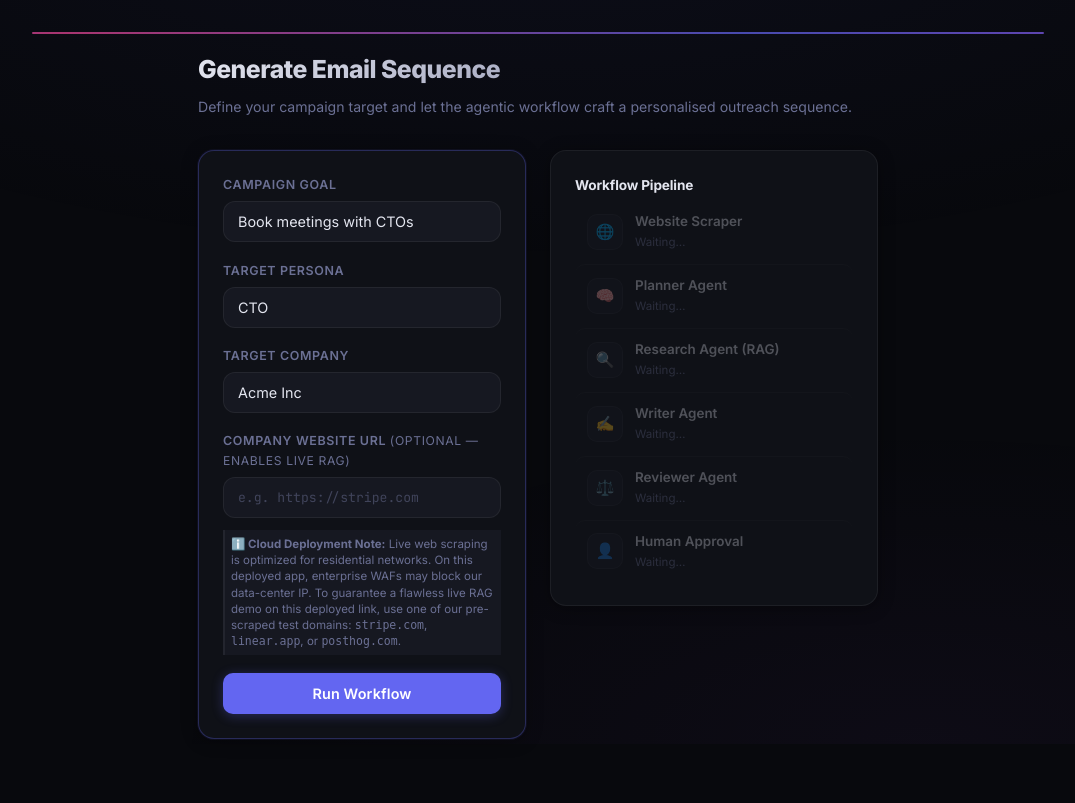
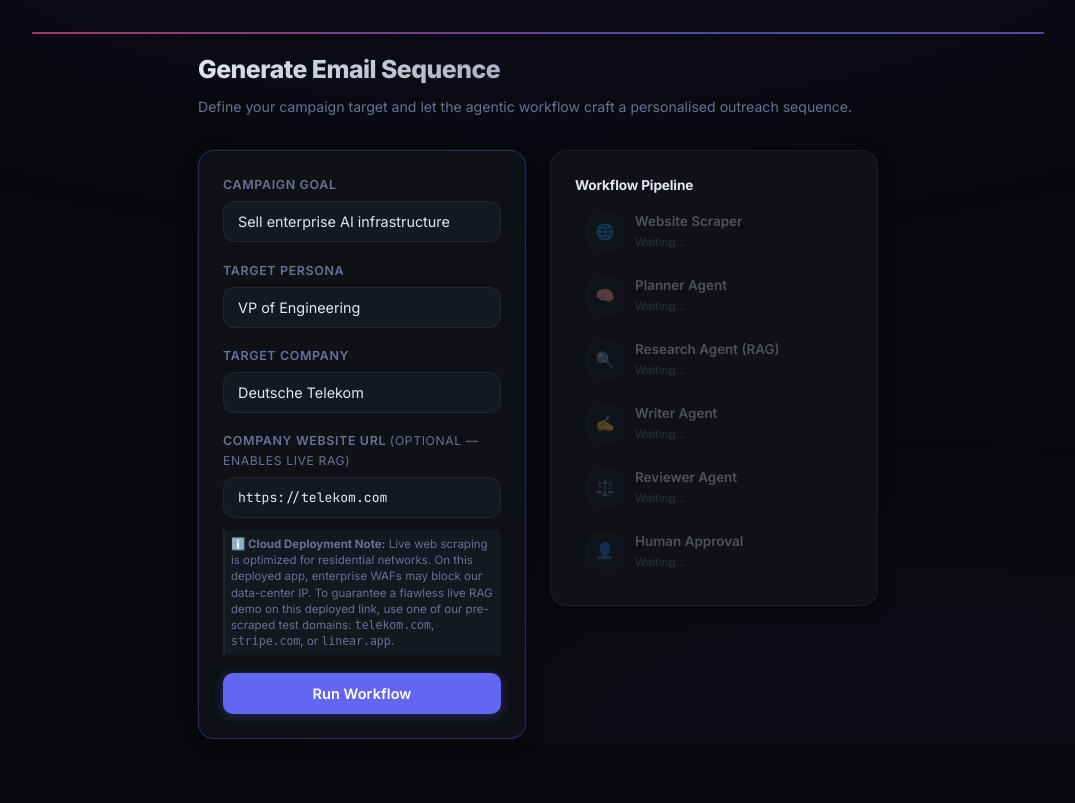
Before and after one commit to komalratre02/agentic-sequence-generator, a FastAPI app: page /generate in a window 1280 px wide. Shown: the part 56-859 px from the top of the page, without its empty margins (102-1177 px from the left). Run offline with FastAPI, Linux system fonts and the light colour scheme; parts of the project's set-up code (start-up, migrations or seed data) failed here and were passed over.

Commit message:
feat: add Deutsche Telekom to pre-seeded demo data and customize UI defaults to target enterprise recruiters

```diff
--- a/app/rag/pre_seeded_data.py
+++ b/app/rag/pre_seeded_data.py
@@ -5,6 +5,12 @@ high-quality, pre-scraped text for specific demo URLs.
 """
 
 PRE_SEEDED_DATA = {
+    "telekom.com": [
+        {"source": "https://www.telekom.com/en/company", "text": "Deutsche Telekom is one of the world's leading integrated telecommunications companies, with over 245 million mobile customers, 25 million fixed-network lines, and 21 million broadband lines. The company provides fixed-network, mobile communications, Internet, and IPTV products for consumers, as well as complex Information and Communication Technology (ICT) solutions for business and corporate customers globally."},
+        {"source": "https://www.t-systems.com/", "text": "T-Systems is the enterprise customer unit of Deutsche Telekom. With a footprint in over 20 countries, T-Systems operates IT systems for multinational corporations and public sector institutions. They focus heavily on secure cloud computing, digital supply chains, Internet of Things (IoT), and highly secure enterprise network infrastructures."},
+        {"source": "https://www.telekom.com/en/company/digital-transformation", "text": "Magenta AI and Digital Transformation are core pillars of Deutsche Telekom's strategy. By leveraging artificial intelligence, machine learning, and automation, the company is optimizing its network operations, improving customer service through intelligent chatbots, and building new AI-driven product offerings for its B2B clients."},
+        {"source": "https://www.telekom.com/en/corporate-responsibility", "text": "Sustainability is deeply embedded in Deutsche Telekom's operations. The company is committed to achieving climate neutrality for its in-house emissions by 2025, and completely across its entire value chain by 2040. They actively promote digital inclusion, ethical AI, and green energy solutions across their data centers and cell towers."}
+    ],
     "stripe.com": [
         {"source": "https://stripe.com/", "text": "Stripe is a financial infrastructure platform for the internet. Millions of companies—from the world's largest enterprises to the most ambitious startups—use Stripe to accept payments, grow their revenue, and accelerate new business opportunities. Headquartered in San Francisco and Dublin, the company aims to increase the GDP of the internet."},
         {"source": "https://stripe.com/payments", "text": "Stripe Payments is a fully integrated suite of payments products. We bring together everything that's required to build websites and apps that accept payments and send payouts globally. Stripe's products power payments for online and in-person retailers, subscriptions businesses, software platforms and marketplaces, and everything in between."},
--- a/app/templates/generate.html
+++ b/app/templates/generate.html
@@ -85,26 +85,26 @@
         <div style="display:flex;flex-direction:column;gap:1.15rem;">
           <div class="form-group">
             <label class="form-label" for="goal">Campaign Goal</label>
-            <input class="form-control" id="goal" name="goal" type="text" placeholder="e.g. Book meetings with CTOs"
-              required value="Book meetings with CTOs" />
+            <input class="form-control" id="goal" name="goal" type="text" placeholder="e.g. Sell enterprise AI infrastructure"
+              required value="Sell enterprise AI infrastructure" />
           </div>
           <div class="form-group">
             <label class="form-label" for="persona">Target Persona</label>
-            <input class="form-control" id="persona" name="persona" type="text" placeholder="e.g. CTO" required
-              value="CTO" />
+            <input class="form-control" id="persona" name="persona" type="text" placeholder="e.g. VP of Engineering" required
+              value="VP of Engineering" />
           </div>
           <div class="form-group">
             <label class="form-label" for="company">Target Company</label>
-            <input class="form-control" id="company" name="company" type="text" placeholder="e.g. Acme Inc" required
-              value="Acme Inc" />
+            <input class="form-control" id="company" name="company" type="text" placeholder="e.g. Deutsche Telekom" required
+              value="Deutsche Telekom" />
           </div>
           <div class="form-group">
             <label class="form-label" for="company_url">Company Website URL <span style="font-weight:400; color:var(--text-muted); font-size:0.76rem;">(optional — enables live RAG)</span></label>
-            <input class="form-control" id="company_url" name="company_url" type="url" placeholder="e.g. https://stripe.com"
-              style="font-family: var(--mono); font-size: 0.82rem;" />
+            <input class="form-control" id="company_url" name="company_url" type="url" placeholder="e.g. https://telekom.com"
+              value="https://telekom.com" style="font-family: var(--mono); font-size: 0.82rem;" />
             <div style="margin-top:6px; font-size:0.72rem; color:var(--text-muted); line-height: 1.4; padding: 6px; border-left: 2px solid var(--border); background: var(--surface-2);">
               <strong>ℹ️ Cloud Deployment Note:</strong>
-              Live web scraping is optimized for residential networks. On this deployed app, enterprise WAFs may block our data-center IP. To guarantee a flawless live RAG demo on this deployed link, use one of our pre-scraped test domains: <code>stripe.com</code>, <code>linear.app</code>, or <code>posthog.com</code>.
+              Live web scraping is optimized for residential networks. On this deployed app, enterprise WAFs may block our data-center IP. To guarantee a flawless live RAG demo on this deployed link, use one of our pre-scraped test domains: <code>telekom.com</code>, <code>stripe.com</code>, or <code>linear.app</code>.
             </div>
           </div>
           <button type="submit" class="btn btn-primary btn-lg" id="submitBtn" style="width:100%; justify-content:center;">
@@ -123,14 +123,14 @@
             <div id="errorSuggestion" style="display:none; background:var(--surface-2); border:1px solid var(--border); border-radius:10px; padding:12px; margin-top:8px;">
               <span style="font-size:0.72rem; font-weight:700; color:var(--text-muted); text-transform:uppercase; letter-spacing:0.06em; display:block; margin-bottom:8px;">Suggestions to fix:</span>
               <div style="display:flex; flex-direction:column; gap:5px;">
-                <button type="button" class="btn btn-outline" style="justify-content:flex-start; padding:8px 12px; font-size:0.78rem; text-align:left; width: 100%;" onclick="fillExample('Book meetings with CTOs for our developer platform', 'CTO', 'Acme Developer Corp')">
+                <button type="button" class="btn btn-outline" style="justify-content:flex-start; padding:8px 12px; font-size:0.78rem; text-align:left; width: 100%;" onclick="fillExample('Sell enterprise cloud & 5G infrastructure', 'CIO', 'Deutsche Telekom', 'https://telekom.com')">
+                  💡 <strong>Enterprise IT:</strong> "Sell enterprise cloud & 5G infrastructure"
+                </button>
+                <button type="button" class="btn btn-outline" style="justify-content:flex-start; padding:8px 12px; font-size:0.78rem; text-align:left; width: 100%;" onclick="fillExample('Book meetings with CTOs for our developer platform', 'CTO', 'Stripe', 'https://stripe.com')">
                   💡 <strong>Sales:</strong> "Book meetings with CTOs for our developer platform"
                 </button>
-                <button type="button" class="btn btn-outline" style="justify-content:flex-start; padding:8px 12px; font-size:0.78rem; text-align:left; width: 100%;" onclick="fillExample('Drive webinar registrations for our marketing SaaS launch', 'Marketing Director', 'SaaS Growth Inc')">
-                  💡 <strong>Marketing:</strong> "Drive webinar registrations for our marketing SaaS launch"
-                </button>
-                <button type="button" class="btn btn-outline" style="justify-content:flex-start; padding:8px 12px; font-size:0.78rem; text-align:left; width: 100%;" onclick="fillExample('Reach out to senior backend developers in London', 'Senior Software Engineer', 'Acme Engineering')">
-                  💡 <strong>Recruitment:</strong> "Reach out to senior backend developers in London"
+                <button type="button" class="btn btn-outline" style="justify-content:flex-start; padding:8px 12px; font-size:0.78rem; text-align:left; width: 100%;" onclick="fillExample('Drive webinar registrations for our SaaS launch', 'Marketing Director', 'Linear', 'https://linear.app')">
+                  💡 <strong>Marketing:</strong> "Drive webinar registrations for our SaaS launch"
                 </button>
               </div>
             </div>
@@ -238,10 +238,11 @@
     if (el) el.textContent = text;
   }
 
-  function fillExample(goal, persona, company) {
+  function fillExample(goal, persona, company, url) {
     document.getElementById('goal').value = goal;
     document.getElementById('persona').value = persona;
     document.getElementById('company').value = company;
+    document.getElementById('company_url').value = url || '';
     errorBox.style.display = 'none';
     steps.forEach(s => { setStep(s, '', 'Waiting…'); setMeta(s, ''); });
   }
```
